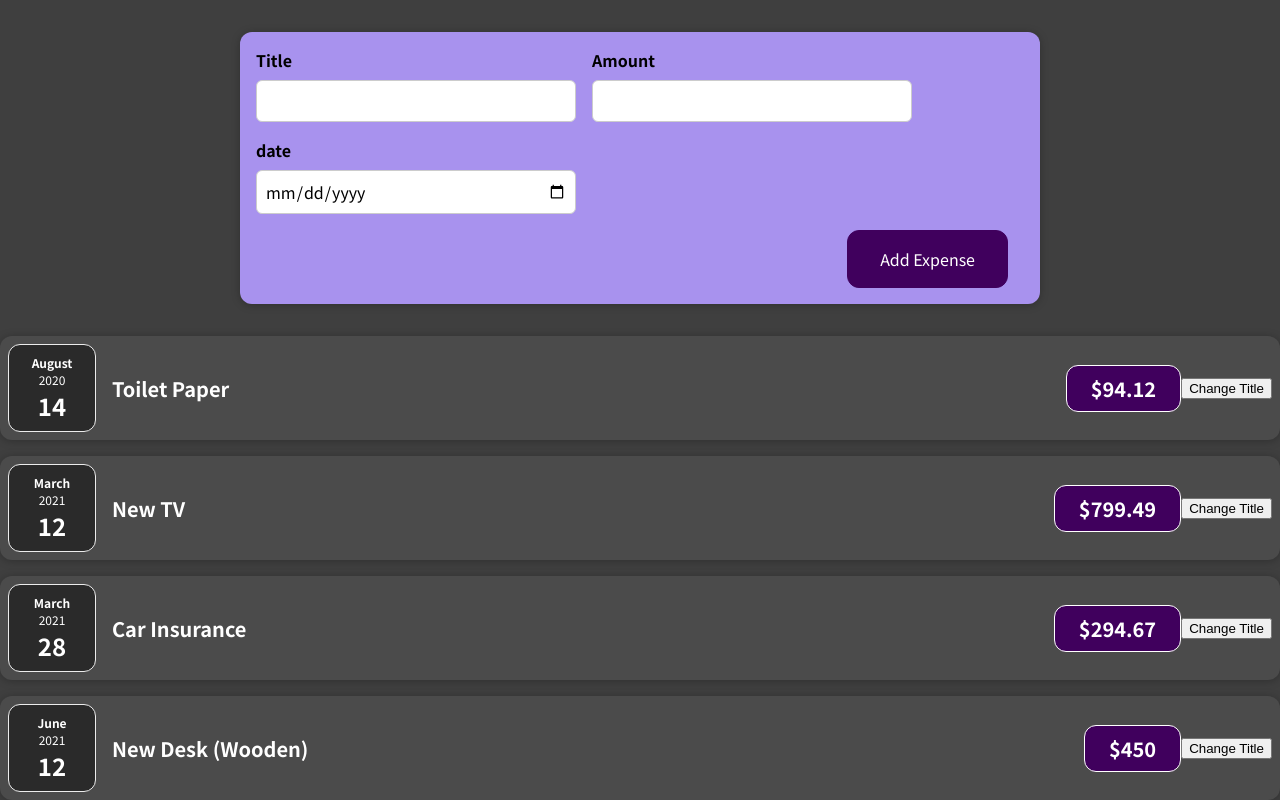
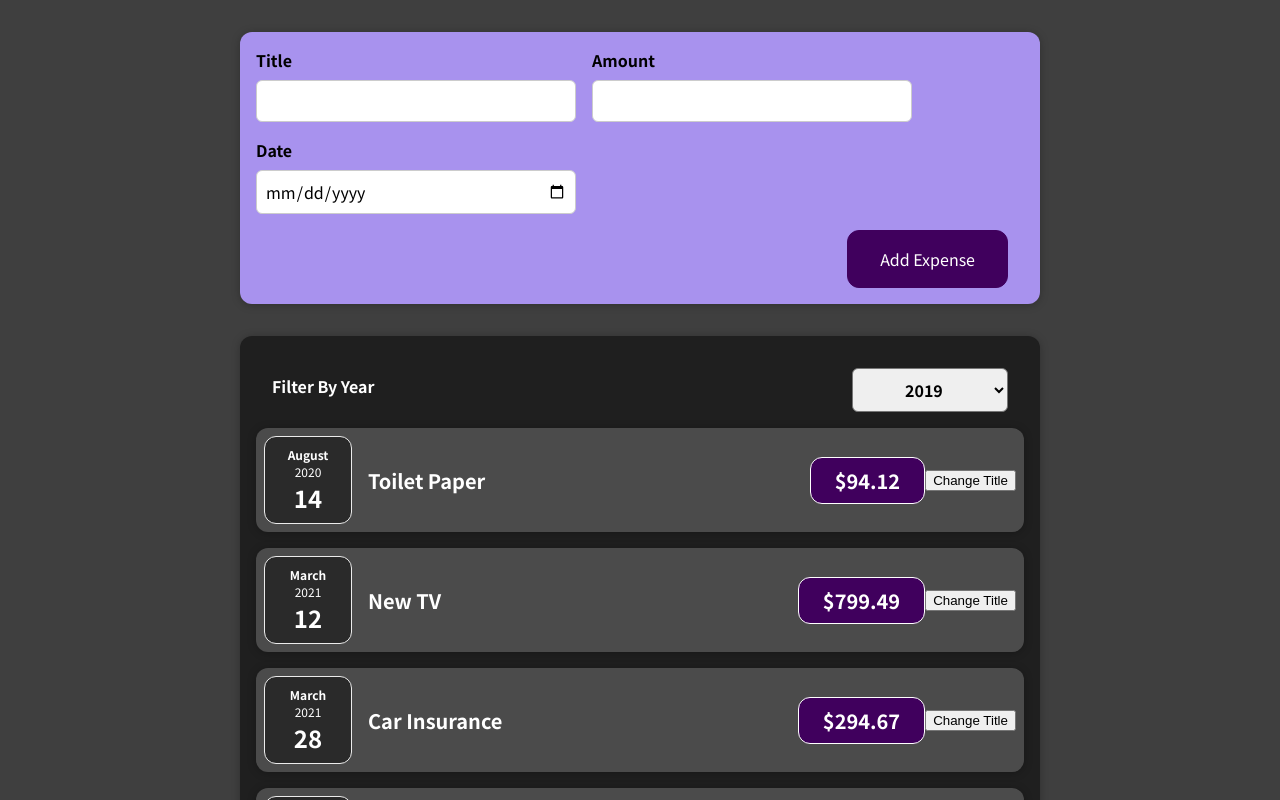
Before and after one commit to AnthonyRSpyker/Budget_react, a React (Create React App) app in the folder 01-starting-setup/: page / in a window 1280 px wide. Shown: the top 800 px of the page. Built offline with nearby package versions, Linux system fonts and the light colour scheme.

Commit message:
added a state to the over all title and amount.  note date is still broken.  set up a reverse inheritence so that the app.js will inheret expenses and newexpense informatin.  also set up a state for a filter that will show money based on dates.

```diff
--- a/01-starting-setup/src/App.js
+++ b/01-starting-setup/src/App.js
@@ -25,10 +25,13 @@ const App = () => {
       date: new Date(2021, 5, 12),
     },
   ];
-
+  const addExpenseHandler = expense => {
+    console.log('in App JS')
+    console.log(expense)
+  }
   return (
     <div>
-      <NewExpense />
+      <NewExpense onAddExpense={addExpenseHandler}/>
       <Expenses items={expenses} />
     </div>
   );
--- a/01-starting-setup/src/components/Expenses.component/Expenses.component.js
+++ b/01-starting-setup/src/components/Expenses.component/Expenses.component.js
@@ -1,10 +1,23 @@
+import React, { useState } from 'react'
+
 import ExpenseItem from "../ExpenseItmes.component/ExpenseItem.component";
+import Card from "../Card.component/Card.component"
+import ExpenseFilter from '../NewExpenses/ExpenseFilter.component'
+
+import './Expenses.styles.css'
 
 const Expenses = (props) => {
 
+  const [filteredYear, setFilteredYear] = useState('2019')
+
+  const filterChangeHandler = selectYear => {
+    setFilteredYear(selectYear)
+  }
+
 return (
-
-    <div className="expenses">
+  <div>
+    <Card className="expenses">
+    <ExpenseFilter selected={filteredYear} onChangedFilter={filterChangeHandler} />
       <ExpenseItem
         title={props.items[0].title}
         amount={props.items[0].amount}
@@ -25,7 +38,8 @@ return (
         amount={props.items[3].amount}
         date={props.items[3].date}
       ></ExpenseItem>
-    </div>
+    </Card>
+  </div>
 
 )
 }
--- /dev/null
+++ b/01-starting-setup/src/components/NewExpenses/ExpenseFilter.component.js
@@ -0,0 +1,26 @@
+import React from 'react'
+
+import './ExpenseFilter.style.css'
+
+const ExpenseFilter = (props) => {
+
+    const dropDownChangeHandler = (event) => {
+        props.onChangedFilter(event.target.value)
+    }
+    return (
+        <div className='expenses-filter'>
+            <div className='expenses-filter__control'>
+                <label>Filter By Year</label>
+                    <select value={props.seleceted} onChange={dropDownChangeHandler}>
+                        <option value='2019'>2019</option>
+                        <option value='2020'>2020</option>
+                        <option value='2021'>2021</option>
+                        <option value='2022'>2022</option>
+                    </select>
+            </div>
+        </div>
+    )
+
+}
+
+export default ExpenseFilter
--- /dev/null
+++ b/01-starting-setup/src/components/NewExpenses/ExpenseFilter.style.css
@@ -0,0 +1,24 @@
+.expenses-filter {
+    color: white;
+    padding: 0 1rem;
+  }
+
+  .expenses-filter__control {
+    display: flex;
+    width: 100%;
+    align-items: center;
+    justify-content: space-between;
+    margin: 1rem 0;
+  }
+
+  .expenses-filter label {
+    font-weight: bold;
+    margin-bottom: 0.5rem;
+  }
+
+  .expenses-filter select {
+    font: inherit;
+    padding: 0.5rem 3rem;
+    font-weight: bold;
+    border-radius: 6px;
+  }
--- a/01-starting-setup/src/components/NewExpenses/NewExpenseForm.component.js
+++ b/01-starting-setup/src/components/NewExpenses/NewExpenseForm.component.js
@@ -2,41 +2,124 @@ import React, { useState } from "react"
 
 import './NewExpenseForm.style.css'
 
-const NewExpenseForm = () => {
+const NewExpenseForm = (props) => {
 
     const [enteredTitle, setEnteredTitle] = useState('')
     const [enteredAmount, setEnteredAmount] = useState('')
-    const [enterDate, setEntereddate] = useState('')
+    const [enteredDate, setEnteredDate] = useState('')
+
+
+    // alternatives
+    // const [userInput, setUserInput] = useState({
+    //     enteredTitle: '',
+    //     enteredAmount: '',
+    //     enteredDate: ''
+    // })
 
     const titleChangeHandler = (event) => {
+        console.log(event)
+        setEnteredTitle (event.target.value)
 
-        setEnteredTitle(event.target.value)
-    }
+        //alternative 1
+        // setUserInput({
+        // ...userInput,
+        // enteredTitle: event.target.value
+        // })
+        //alternative 2
+        //if your state updated depends on the previous form
+        //use this function form.
+        // setUserInput((prevState) => {
+        //     return {...prevState, enteredTitle: event.target.value }
+        // })
+    };
 
     const amountChangeHandler = (event) => {
 
-        setEnteredAmount(event.taget.value)
+        setEnteredAmount (event.target.value)
+
+        // alternatives
+        // setUserInput({
+        //     ...userInput,
+        //     enteredAmount: event.target.value
+        //     })
+        //alternative 2
+        //if your state updated depends on the previous form
+        //use this function form.
+        // setUserInput((prevState) => {
+        //     return {...prevState, enteredAmount: event.target.value }
+        // })
     }
 
     const dateChangeHandler = (event) => {
+        console.log(event.target.value)
+        setEnteredDate(event.taget.value)
 
-        setEntereddate(event.taget.value)
+        //alternativers
+        // setUserInput({
+        //     ...userInput,
+        //     enteredDate: event.target.value
+        //     })
+        //alternative 2
+
+        // setUserInput((prevState) => {
+            //     return {...prevState, entereDate: event.target.value }
+            // })
     }
 
-    return (
-            <form>
+    const submitHandler = (event) => {
+        event.preventDefault();
+
+        const expenseData = {
+            title: enteredTitle,
+            amount: enteredAmount,
+            date: new Date(enteredDate)
+        }
+
+
+        props.onSaveExpenseData(expenseData)
+        setEnteredAmount('');
+        setEnteredDate('')
+        setEnteredTitle('')
+    }
+    // const submitHandler = event => {
+    //     event.preventDefault();
+    //     let myHours = new Date().getHours();
+    //     if (myHours < 10) { myHours = '0' + myHours; }
+    //     const expenseData = {
+    //       title: enteredTitle,
+    //       amount: enteredAmount,
+    //       date: new Date(
+    //         `${enteredDate}T${myHours}:00:00`
+    //       )
+    //     };
+    //     console.log(
+    //       'ExpenseForm > submitHandler > expenseData: ',
+    //       expenseData
+    //     );
+    //     console.log(enteredDate, typeof enteredDate);
+    //   };
+
+
+        return (
+            <form onSubmit={submitHandler}>
                 <div className='new-expense__controls'>
                     <div className='new-expense__control'>
                         <label>Title</label>
-                        <input type='text' onChange={titleChangeHandler}/>
+                        <input type='text' value={enteredTitle} onChange={titleChangeHandler}/>
                     </div>
                     <div className='new-expense__control'>
                         <label>Amount</label>
-                        <input type='number' min='0.01' step='0.01' onChange={amountChangeHandler}/>
+                        <input type='number' value={enteredAmount} min='0.01' step='0.01' onChange={amountChangeHandler}/>
                     </div>
                     <div className='new-expense__control'>
-                        <label>date</label>
-                        <input type='date' min='2019-01-01' step='2022-12-31' onChange={dateChangeHandler}/>
+                        <label>Date</label>
+                        <input
+                        type='date'
+                        min='2019-01-01'
+                        max='2022-12-31'
+                        value={enteredDate}
+                        onChange={dateChangeHandler}
+                        />
                     </div>
                 </div>
                 <div className="new-expense__actions">
--- a/01-starting-setup/src/components/NewExpenses/NewExpeses.component.js
+++ b/01-starting-setup/src/components/NewExpenses/NewExpeses.component.js
@@ -5,10 +5,18 @@ import './NewExpense.style.css'
 
 
 
-const NewExpense = () => {
+const NewExpense = (props) => {
+
+    const saveExpenseDataHandler = (enteredExpenseData) => {
+    const expenseData = {
+        ...enteredExpenseData,
+        id: Math.random().toString()
+    };
+    props.onAddExpense(expenseData)
+}
     return (
         <div className='new-expense'>
-            <NewExpenseForm />
+            <NewExpenseForm  onSaveExpenseData={saveExpenseDataHandler} />
         </div>
     )
 }
```
Also changed, not shown: 1 other file (tests, documents, lock files or other folders).
